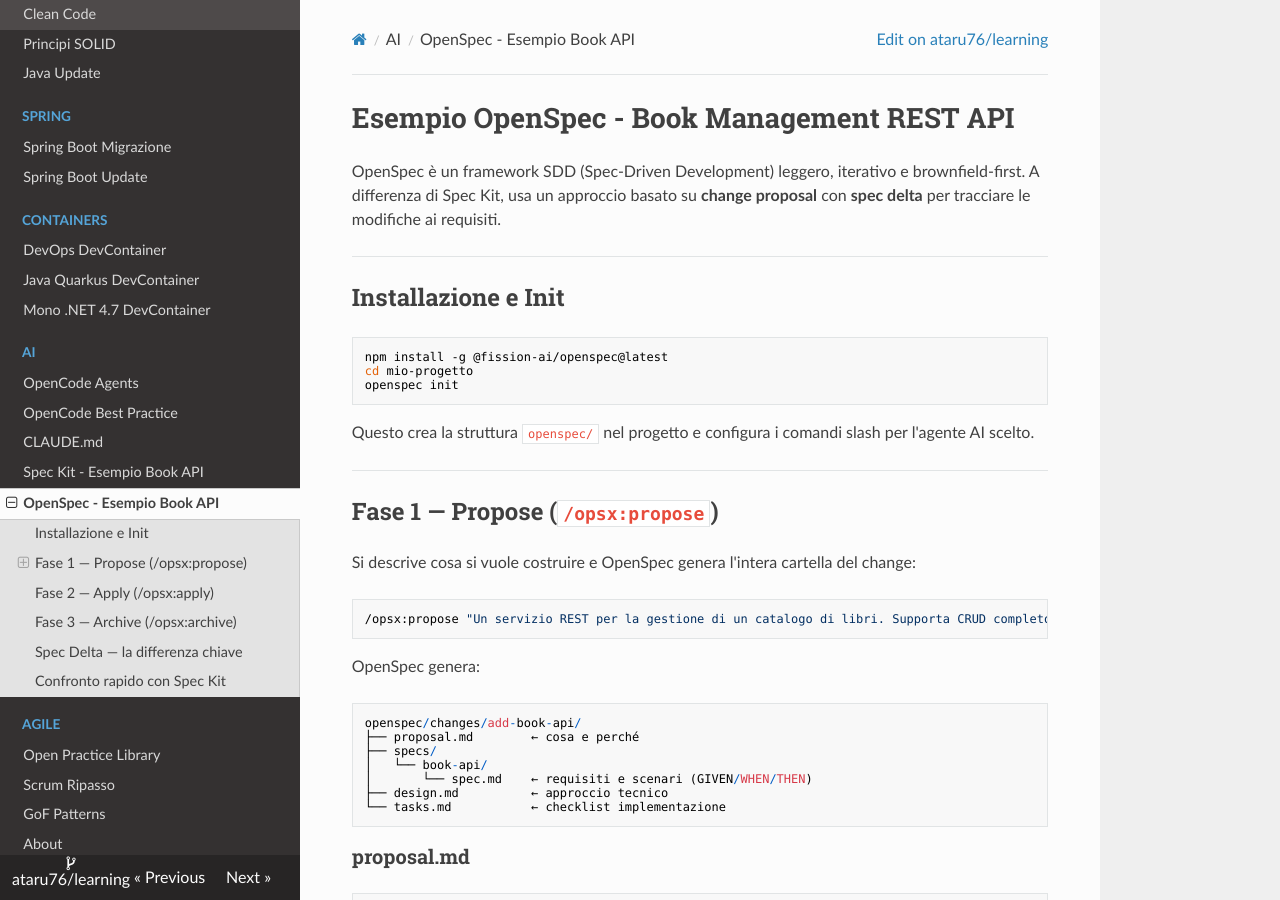
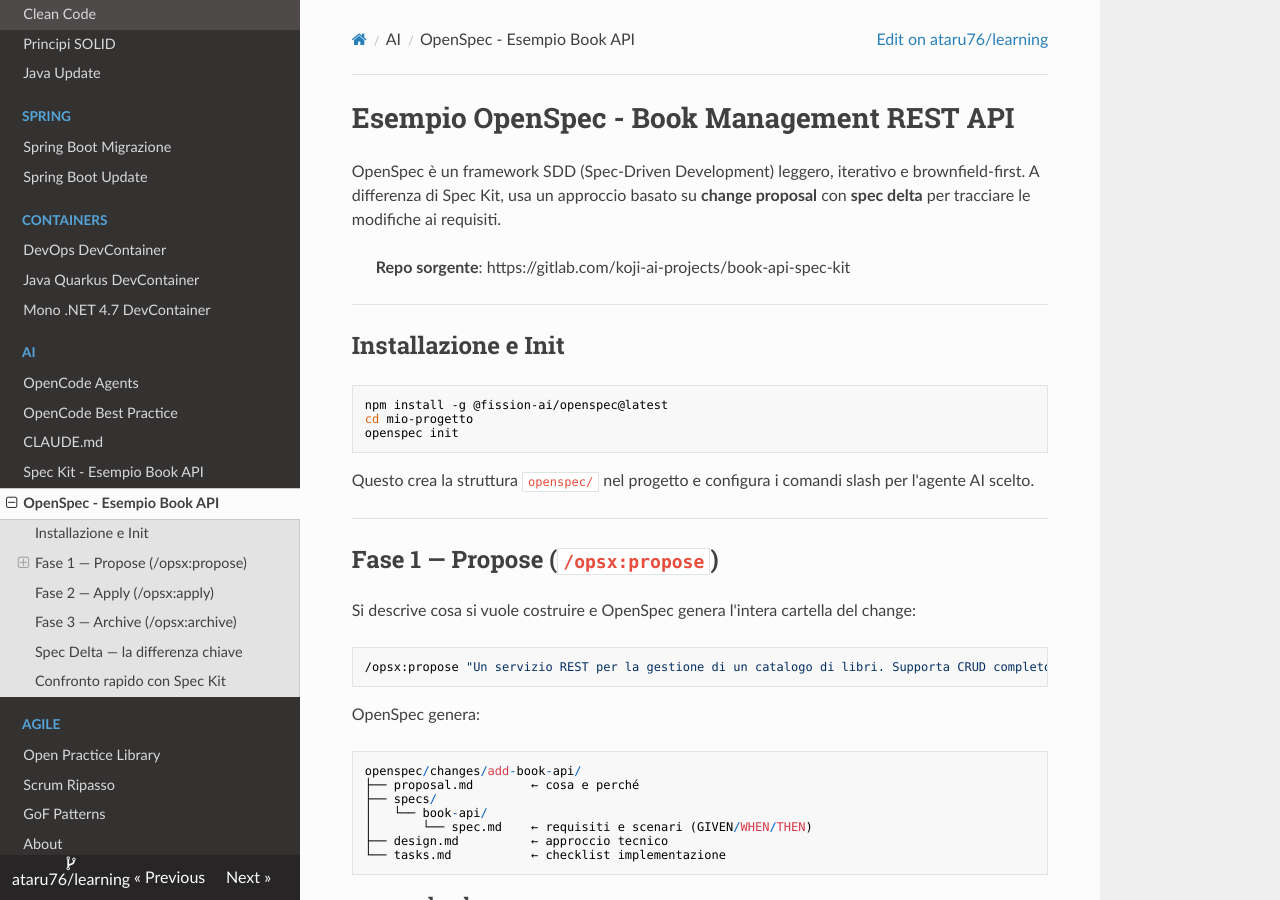
Before and after one commit to emerli/learning, an MkDocs documentation site: the page built from docs/AI/openspec-esempio-book-api.md, in a window 1280 px wide and 900 px high. Built offline with MkDocs 1.6.1, drawn with Linux system fonts in a browser that asks for light colours; nearby versions of some CDN libraries.

Commit message:
added repo

```diff
--- a/docs/AI/openspec-esempio-book-api.md
+++ b/docs/AI/openspec-esempio-book-api.md
@@ -2,6 +2,8 @@
 
 OpenSpec è un framework SDD (Spec-Driven Development) leggero, iterativo e brownfield-first.
 A differenza di Spec Kit, usa un approccio basato su **change proposal** con **spec delta** per tracciare le modifiche ai requisiti.
+
+> **Repo sorgente**: https://gitlab.com/koji-ai-projects/book-api-spec-kit
 
 ---
 
```
Also changed, not shown: docs/AI/spec-kit-esempio-book-api.md (+2 -0 lines).
